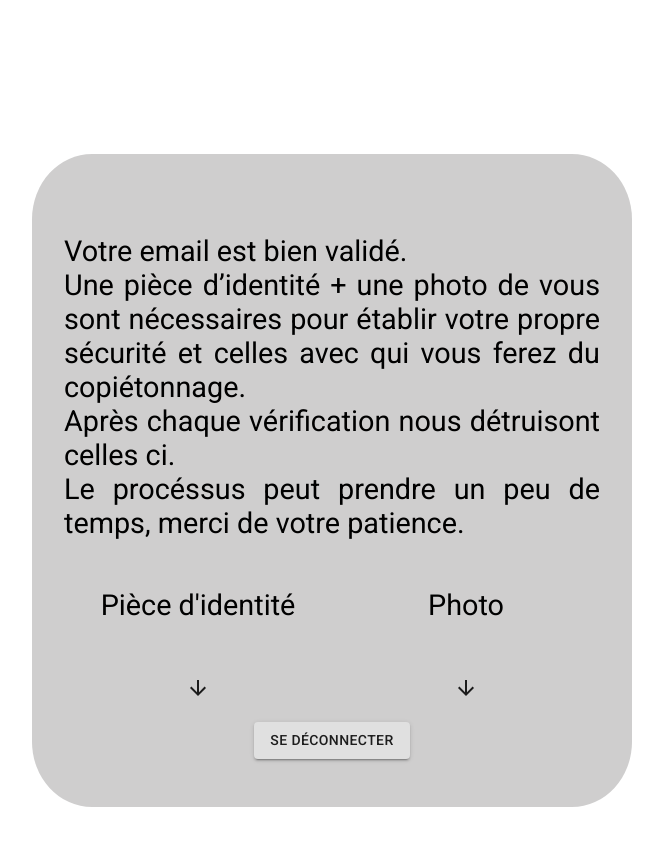
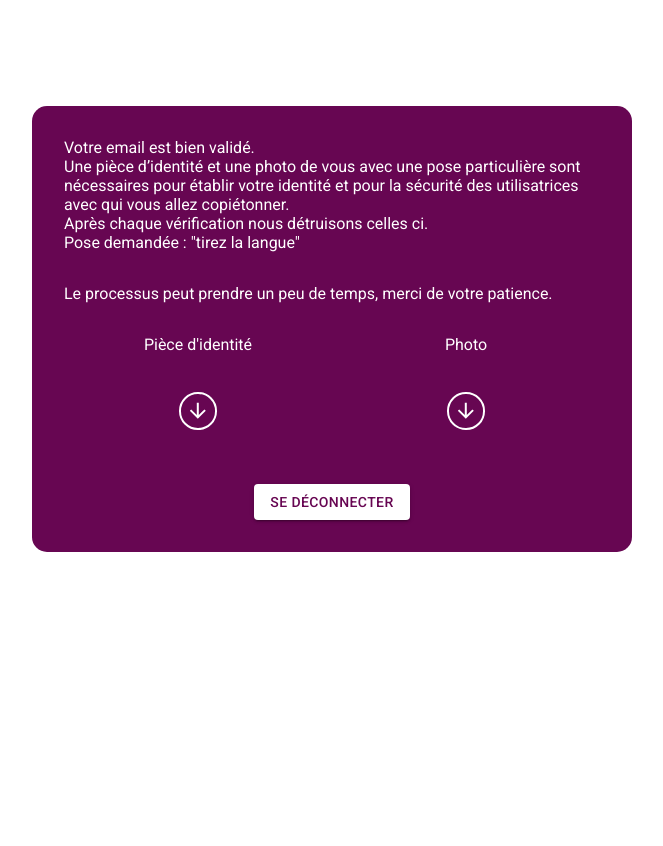
Before and after one commit to TheScriptoMax/woomy, a React (Create React App) app: page /awaiting-approval in a window 1280 px wide. Shown: the top 846 px of the page, without its empty margins (308-971 px from the left). After the commit the page ends 800 px from the top, so only its background shows below. Built offline with nearby package versions, Linux system fonts and the light colour scheme; no server answers; the database is empty; sample sign-in values are in the browser's storage.

Commit message:
Last fix ?

```diff
--- a/src/components/AdminCowalks/AdminCowalks.jsx
+++ b/src/components/AdminCowalks/AdminCowalks.jsx
@@ -34,7 +34,7 @@ function AdminCowalks() {
         const rangeEnd = new Date(selectedDate);
         rangeStart.setHours(rangeStart.getHours() - 2);
         rangeEnd.setHours(rangeEnd.getHours() + 2);
-        database.cowalks.where("startTime", ">=", rangeStart).where("startTime", "<=", rangeEnd).orderBy("startTime","asc")
+        database.cowalks.where("startTime", ">=", rangeStart).where("startTime", "<=", rangeEnd).orderBy("startTime", "asc")
             .get()
             .then((queryResults) => {
                 const tempResults = []
@@ -63,7 +63,7 @@ function AdminCowalks() {
     function viewOldCowalks() {
         const currentTime = new Date();
         currentTime.setHours(currentTime.getHours() - 8)
-        database.cowalks.where("startTime", "<=", currentTime).orderBy("startTime","desc")
+        database.cowalks.where("startTime", "<=", currentTime).orderBy("startTime", "desc")
             .get()
             .then((queryResults) => {
                 const tempResults = []
@@ -79,7 +79,7 @@ function AdminCowalks() {
         const currentTime = new Date();
         currentTime.setDate(currentTime.getDate() - 15);
         const deletePromises = [];
-        database.cowalks.where("startTime", "<=", currentTime).orderBy("startTime","asc").limit(20)
+        database.cowalks.where("startTime", "<=", currentTime).orderBy("startTime", "asc").limit(20)
             .get()
             .then((querySnapshot) => {
                 querySnapshot.forEach(cowalk => {
@@ -100,7 +100,7 @@ function AdminCowalks() {
                         .then((querySnapshot) => {
                             querySnapshot.forEach((doc) => {
                                 deletePromises.push(database.users.doc(doc.id).update({
-                                    approvalCowalk:firebase.firestore.FieldValue.arrayRemove(
+                                    approvalCowalk: firebase.firestore.FieldValue.arrayRemove(
                                         cowalk.id
                                     )
                                 }))
@@ -125,20 +125,23 @@ function AdminCowalks() {
     }
 
 
-
     return (
 
         <div className="container container-admin">
-            <BackToAdminDashboardButton />
+            <BackToAdminDashboardButton/>
             <h1>Administration des copiétonnages</h1>
             <Button variant="contained" onClick={viewOldCowalks}>Voir les anciens copiétonnages</Button>
+            <p>Ce bouton affiche les copiétonnages vieux de plus de 8 heures.</p>
 
-            <Button variant="contained" onClick={deleteOldestCowalks}>Supprimer les copiétonnages les plus anciens</Button>
+            <Button variant="contained" onClick={deleteOldestCowalks}>Supprimer les copiétonnages les plus
+                anciens</Button>
             {error && <Alert severity="error">{error}</Alert>}
             {message && <Alert severity="success">{message}</Alert>}
-            <p>Ce bouton supprimera les 20 copiétonnages les plus anciens. Les copiétonnages dont la date de départ a eu lieu jusque deux semaines avant la date actuelle ne seront pas pris en compte</p>
+            <p>Ce bouton supprimera les 20 copiétonnages les plus anciens. Les copiétonnages dont la date de départ a eu
+                lieu jusque deux semaines avant la date actuelle ne seront pas pris en compte. Utilisez ce bouton à vos propres risques !</p>
 
             <Button variant="contained" onClick={viewLastCowalks}>Voir les 20 dernières copiétonnages crées</Button>
+            <p>Ce bouton affiche les 20 derniers copiétonnages créés et ordonnés par date de création.</p>
             <form onSubmit={handleSubmitSearch}>
                 <h2>Chercher un cowalk</h2>
                 <h3>Par date</h3>
--- a/src/components/AdminUsersAwaitingApprovalCard/AdminUsersAwaitingApprovalCard.jsx
+++ b/src/components/AdminUsersAwaitingApprovalCard/AdminUsersAwaitingApprovalCard.jsx
@@ -12,6 +12,7 @@ import './adminusersawaitingapprovalcard.css'
 export default function AdminUsersAwaitingApprovalCard({user}) {
 
     const [urlPicture, setUrlPicture] = useState('');
+    const [poseString, setPoseString] = useState('');
     const [urlCard, setUrlCard] = useState('');
     const [error, setError] = useState('')
     const [message, setMessage] = useState('')
@@ -38,6 +39,7 @@ export default function AdminUsersAwaitingApprovalCard({user}) {
             .then((doc) => {
                 if (doc.exists) {
                     setUrlPicture(doc.data().url)
+                    setPoseString(doc.data().poseString)
                 } else {
                     console.log('ça existe pas')
                 }
@@ -207,6 +209,7 @@ export default function AdminUsersAwaitingApprovalCard({user}) {
             <p><b>Téléphone </b>: <a href={`tel:${user.phoneNumber}`}>{user.phoneNumber}</a></p>
             <p><b>ID de l'utilisatrice </b>: {user.id}</p>
             <p><b>Née le </b>: {user.birthdate}</p>
+            <p><b>Pose demandée </b>: "{poseString}"</p>
 
             <div className="admin-user-card-img-container">
                     {urlPicture ? <a href={urlPicture} target="_blank" rel="noreferrer">Photo de confirmation: <br/><img src={urlPicture} alt="Profil" className="admin-user-card-img"/></a> : <p>Pas encore de photo de pose</p>}
--- a/src/components/AwaitingApproval/AwaitingApproval.jsx
+++ b/src/components/AwaitingApproval/AwaitingApproval.jsx
@@ -36,6 +36,9 @@ export default function AwaitingApproval () {
 
     const history = useHistory()
 
+    const poseArray = ["pouce gauche levé","pouce droit levé","pince le nez", "main droite sur le coeur", "V avec les doigts", "tirez la langue", "se tenir le menton"];
+    const randomPose = Math.floor(Math.random() * poseArray.length);
+    const randomPoseString = poseArray[randomPose]
 
     useEffect(()=>{
         //On regarde si il y'a déja une carte d'identité
@@ -135,6 +138,7 @@ export default function AwaitingApproval () {
                     .then(url=> {
                         database.idPictureFiles.doc(currentUser.uid).set({
                             url:url,
+                            poseString:randomPoseString,
                             createdAt: database.getCurrentTimestamp,
                         })
                             .then(() => {
@@ -163,9 +167,10 @@ export default function AwaitingApproval () {
         <div className="text-confirm">
             <p>
                 Votre email est bien validé.<br/>
-                Une pièce d’identité + une photo de vous sont nécessaires pour établir votre propre sécurité et celles avec qui vous ferez du copiétonnage.<br/>
-                Après chaque vérification nous détruisont celles ci.<br/>
-                Le procéssus peut prendre un peu de temps, merci de votre patience.
+                Une pièce d’identité et une photo de vous avec une pose particulière sont nécessaires pour établir votre identité et pour la sécurité des utilisatrices avec qui vous allez copiétonner.<br/>
+                Après chaque vérification nous détruisons celles ci.<br/>
+                <p>Pose demandée : "{randomPoseString}" </p>
+                Le processus peut prendre un peu de temps, merci de votre patience.
             </p>
 
             <div className='confirm-upload-account'>
--- a/src/components/AwaitingApproval/awaitingapproval.css
+++ b/src/components/AwaitingApproval/awaitingapproval.css
@@ -4,21 +4,31 @@
 }
 
 .text-confirm{
-    background-color: rgb(207, 206, 206);
-    padding: 5rem 2rem 3rem 2rem;
-    border-radius: 10%;
-    margin-top: 3rem;
+    background-color:#670652;
+    color:white;
+    padding:2rem;
+    border-radius: 15px;
+}
+
+.text-confirm svg{
+    fill:white;
+    border:2px solid white;
+    border-radius: 50%;
+    padding:0.3rem;
+}
+.text-confirm p br{
+    margin-bottom: 0.3rem;
 }
 
 .text-confirm p{
-    font-size: 1.8rem;
-    text-align: justify;
-    margin-bottom: 3rem;
+    font-size: 1rem;
+    margin-bottom: 2rem;
 }
 
 .signIn-confirm button{
     display: flex;
     margin: auto;
+    margin-top:2rem;
 }
 
 .container-img {
@@ -27,8 +37,8 @@
     margin: auto;
 }
 
-.img-card-awaiting,
-.img-picture-awaiting{
+.img-card,
+.img-picture{
     max-width: 40%;
     margin-bottom: 2rem;
 }
@@ -49,8 +59,15 @@
     height: 100%;
 }
 
+
 .button-bot-account{
     margin-top:1rem;
     display:flex;
     justify-content:center;
+
 }
+
+.button-bot-account button{
+    background-color: white;
+    color:#670652;
+}
```
